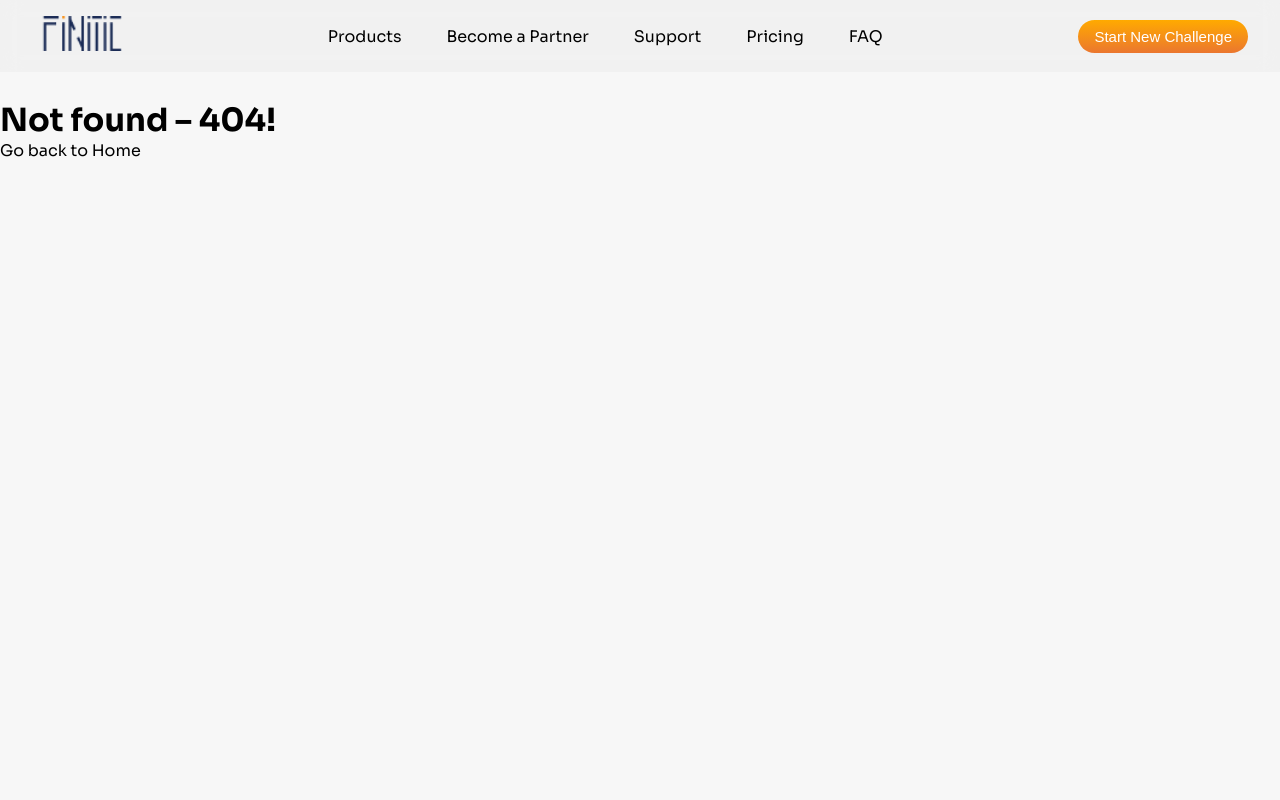
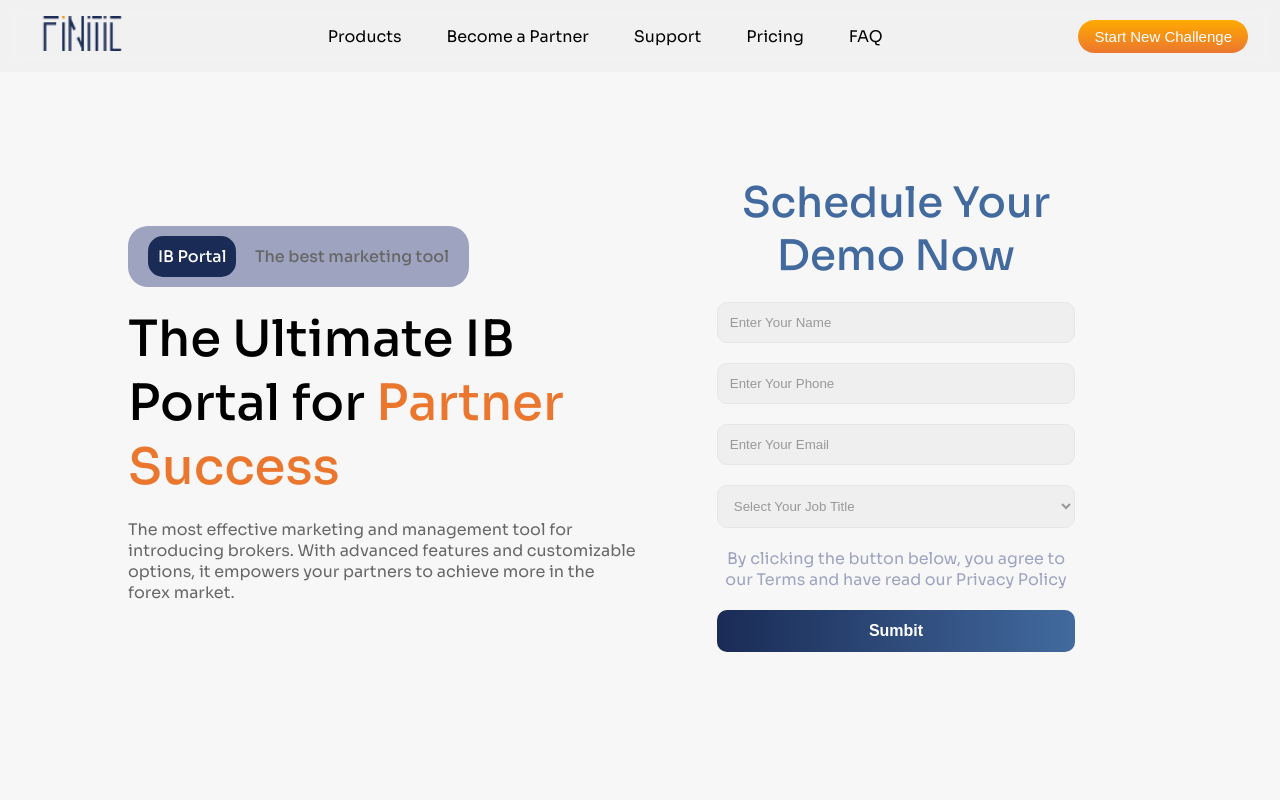
Before and after one commit to HassanFinitic/Finitic-site, a Next.js app: page /products/ib in a window 1280 px wide. Before the commit this address had no page. Shown: the top 800 px of the page. Built offline with nearby package versions, Linux system fonts and the light colour scheme.

Commit message:
handle the basic routes of products

```diff
--- /dev/null
+++ b/src/app/products/ib/ib.module.css
@@ -0,0 +1,67 @@
+.ib_container{
+
+    /* landing */
+.landing{
+    display: flex;
+    justify-content: space-between;
+    align-items: center;
+    flex-wrap: wrap;
+
+    @media screen and (max-width: 900px) {
+        flex-direction: column;
+    }
+
+    .left_top,
+    .right_bottom{
+        flex: 1;
+    }
+
+    .left_top{
+        display: flex;
+        flex-direction: column;
+        gap: 20px;
+
+        .title{
+            background-color: var(--font-color-4);
+            color: var(--font-color-2);
+            width: fit-content;
+            text-align: center;
+            padding: 20px 20px;
+            font-weight: 500;
+            border-radius: 20px;
+            -webkit-border-radius: 20px;
+            -moz-border-radius: 20px;
+            -ms-border-radius: 20px;
+            -o-border-radius: 20px;
+            span{
+                background-color: var(--blue-black);
+                padding: 10px;
+                border-radius: 15px;
+                -webkit-border-radius: 15px;
+                -moz-border-radius: 15px;
+                -ms-border-radius: 15px;
+                -o-border-radius: 15px;
+                color: var(--font-color-3);
+                margin-right: 15px;
+            }
+        }
+
+        .subTitle{
+            color: var(--font-color-1);
+            font-weight: 500;
+            font-size: 50px;
+
+            span{
+                color: var(--button-color);
+            }
+        }
+
+        .description{
+            color: var(--font-color-2);
+        }
+    }
+}
+
+
+
+}
--- /dev/null
+++ b/src/app/products/ib/page.jsx
@@ -0,0 +1,22 @@
+import Scheduling from '@/components/scheduling/Scheduling'
+import React from 'react'
+import style from "./ib.module.css"
+
+export default function page() {
+  return (
+    <div className={style.ib_Full_container}>
+      <div className={`container ${style.ib_container}`}>
+        <div className={style.landing}>
+          <div className={style.left_top}>
+            <div className={style.title}><span>IB Portal</span> The best marketing tool</div>
+            <p className={style.subTitle}>The Ultimate IB Portal for <span>Partner Success</span></p>
+            <p className={style.description}>The most effective marketing and management tool for introducing brokers. With advanced features and customizable options, it empowers your partners to achieve more in the forex market.</p>
+          </div>
+          <div className={style.right_bottom}>
+          <Scheduling />
+          </div>
+        </div>
+      </div>
+    </div>
+  )
+}
```
Also changed, not shown: src/app/products/forex/page.jsx (added, +9 -0 lines), src/app/products/page.jsx (deleted, +0 -9 lines), src/app/not-found.jsx (renamed from src/app/not-found.js).
